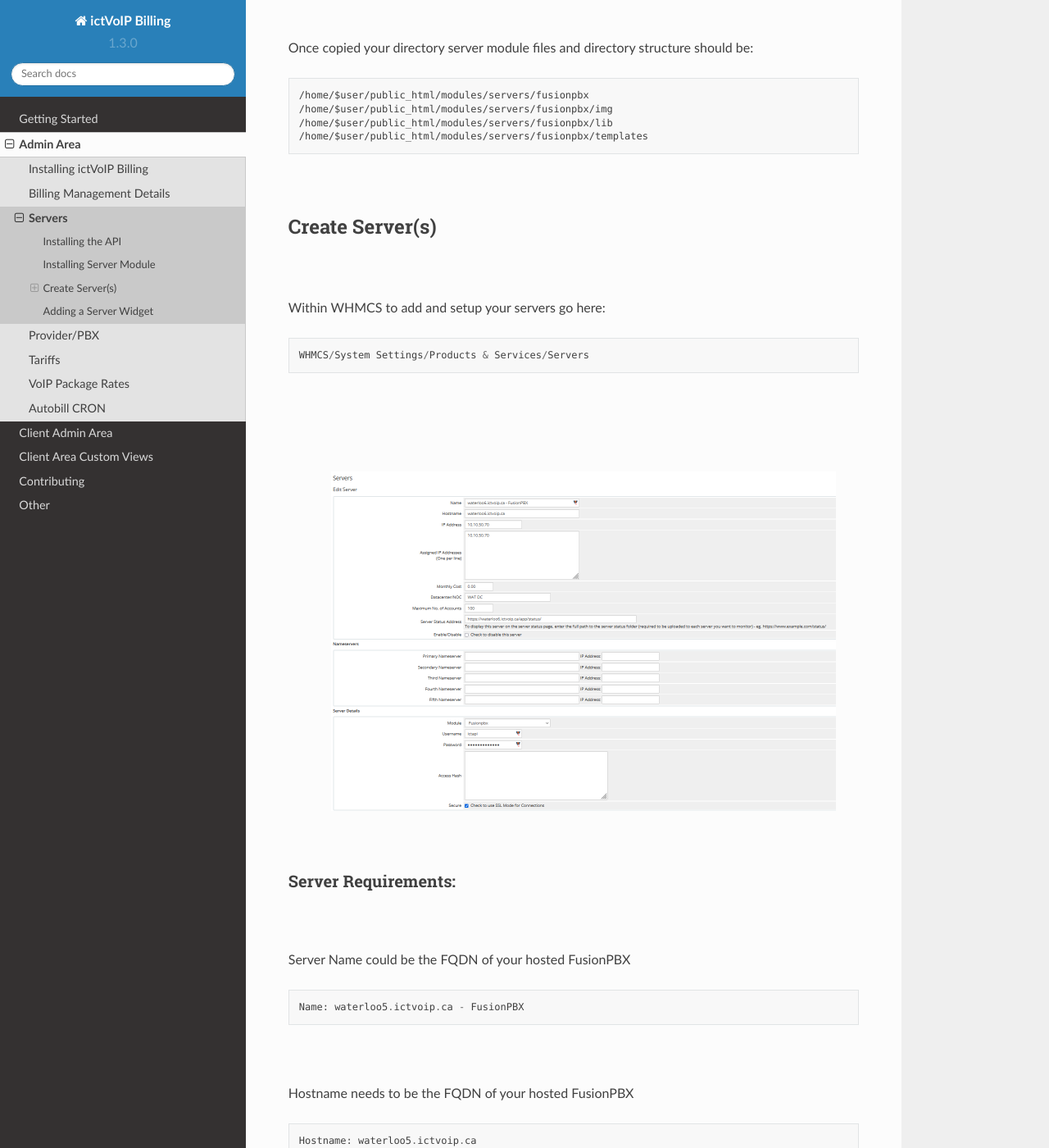
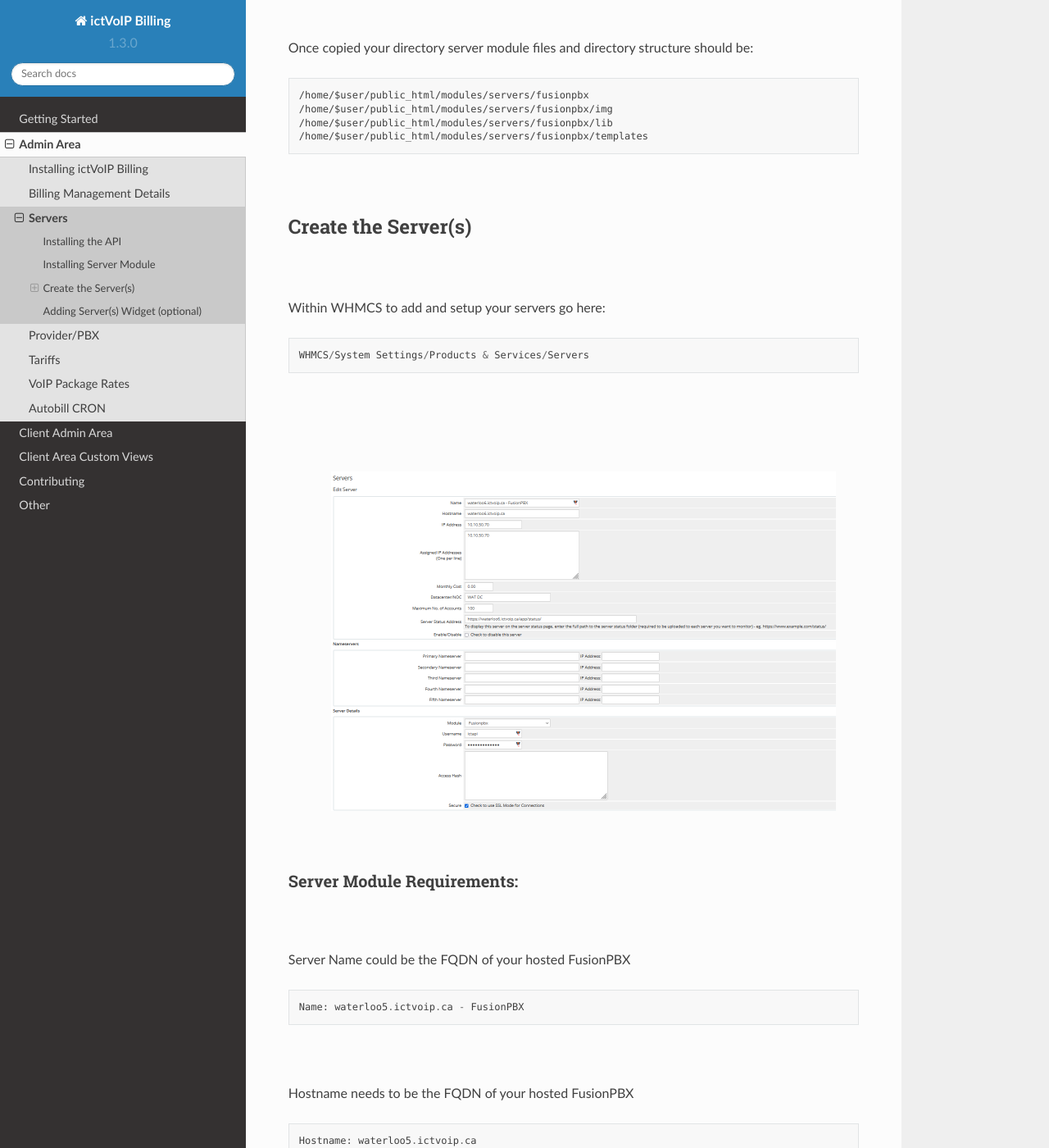
Before and after one commit to ictvoip/ictvoip-docs, a Sphinx documentation site: the page built from docs/source/admin/servers.rst, in a window 1280 px wide and 1400 px high, scrolled down 2282 px. Shown: the whole window at 82% size. Built offline with Sphinx 7.4.7 and the Read the Docs theme 2.0.0, drawn with Linux system fonts in a browser that asks for light colours; pages that are not in the unit, such as notebooks, are missing from menus; some of the changed text lies outside the part shown.

Commit message:
Update servers.rst

```diff
--- a/docs/source/admin/servers.rst
+++ b/docs/source/admin/servers.rst
@@ -93,8 +93,8 @@ Once copied your directory server module files and directory structure should be
 
 |
 
-Create Server(s)
-******************
+Create the Server(s)
+*********************
 
 |
 Within WHMCS to add and setup your servers go here:
@@ -116,8 +116,8 @@ Within WHMCS to add and setup your servers go here:
 |
 
 
-Server Requirements:
-######################
+Server Module Requirements:
+############################
 
 |
 Server Name could be the FQDN of your hosted FusionPBX
@@ -189,8 +189,8 @@ After your server details have been entered and saved you can now test your conn
 |
 
 
-Adding a Server Widget
-************************
+Adding Server(s) Widget (optional)
+**********************************
 |
 **This feature is optional**
 
```
